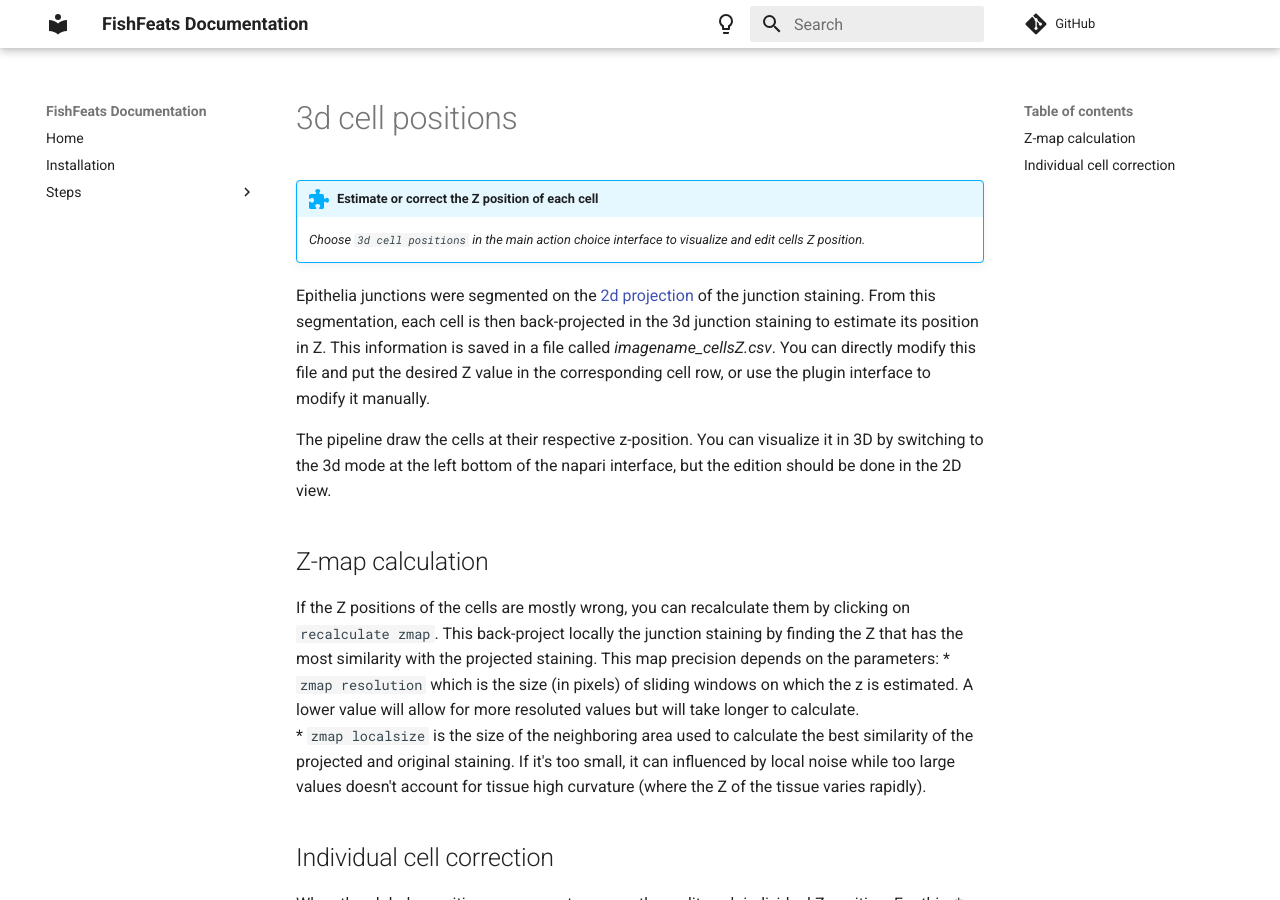
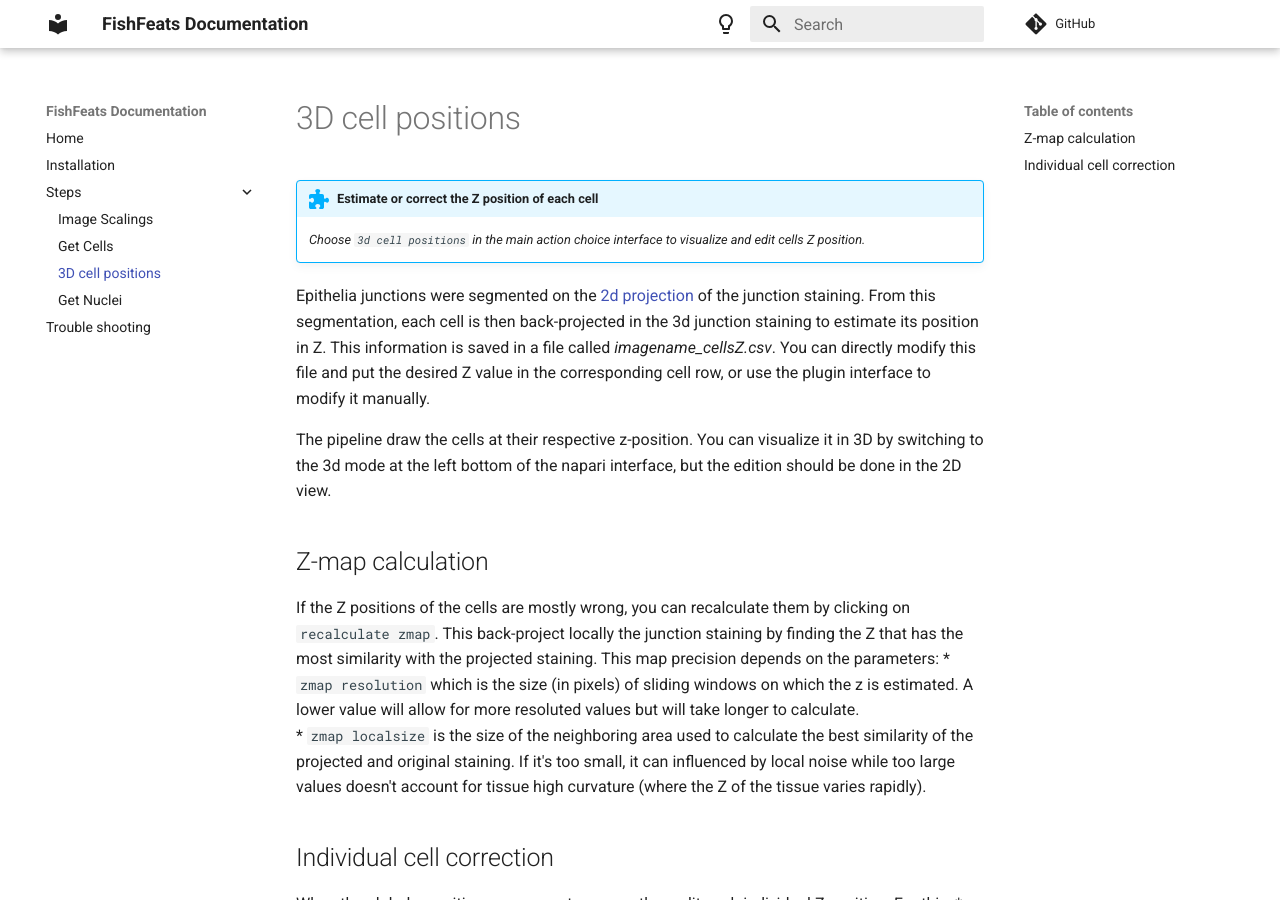
Before and after one commit to gletort/FishFeats, an MkDocs documentation site: the page built from docs/3d-cell-positions.md, in a window 1280 px wide and 900 px high. Built offline with MkDocs 1.6.1 and Material for MkDocs 9.7.7, drawn with Linux system fonts in a browser that asks for light colours; comment, search, counter and statistics services are not loaded; some of the changed text lies outside the part shown.

Commit message:
docs main

```diff
--- a/mkdocs.yml
+++ b/mkdocs.yml
@@ -8,7 +8,9 @@
     - Steps:
         - Image Scalings: Image-scalings.md
         - Get Cells: Get-cells.md
+        - 3D cell positions: 3d-cell-positions.md
         - Get Nuclei: Get-nuclei.md
+    - Trouble shooting: Known-errors-and-solutions.md
 
 theme:
     name: material
```
